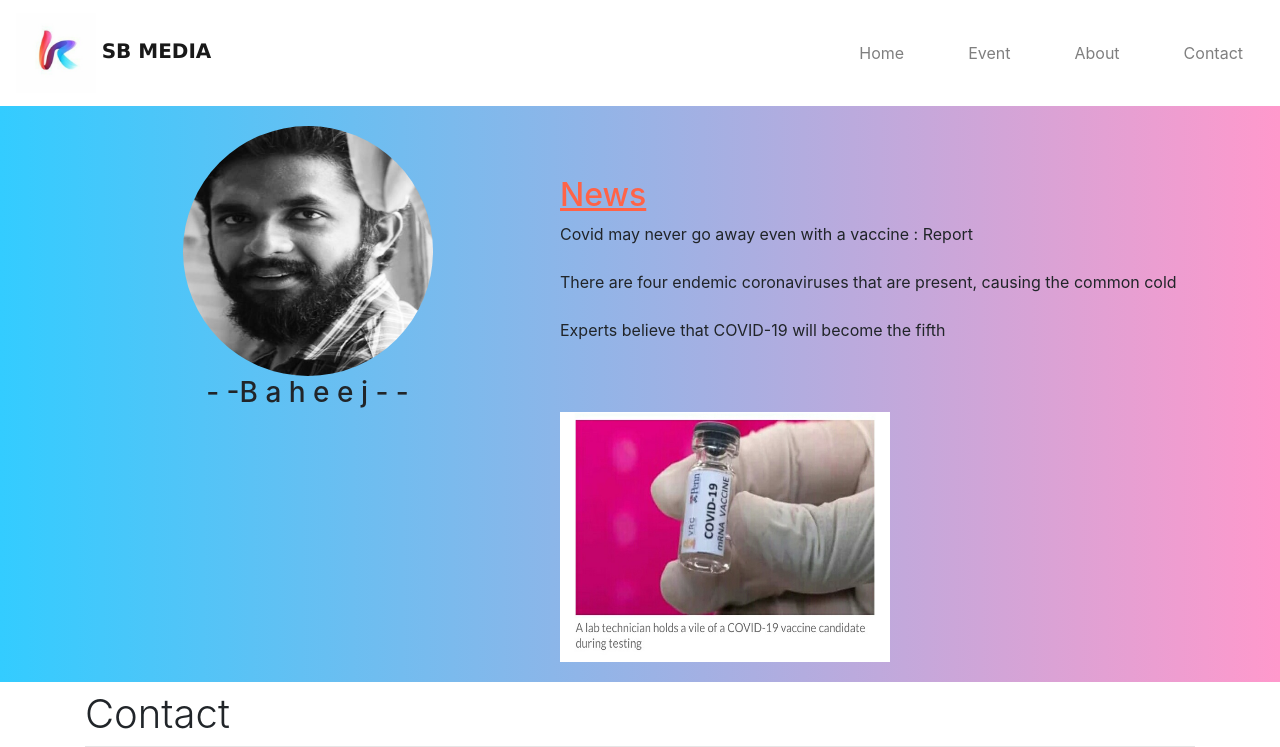
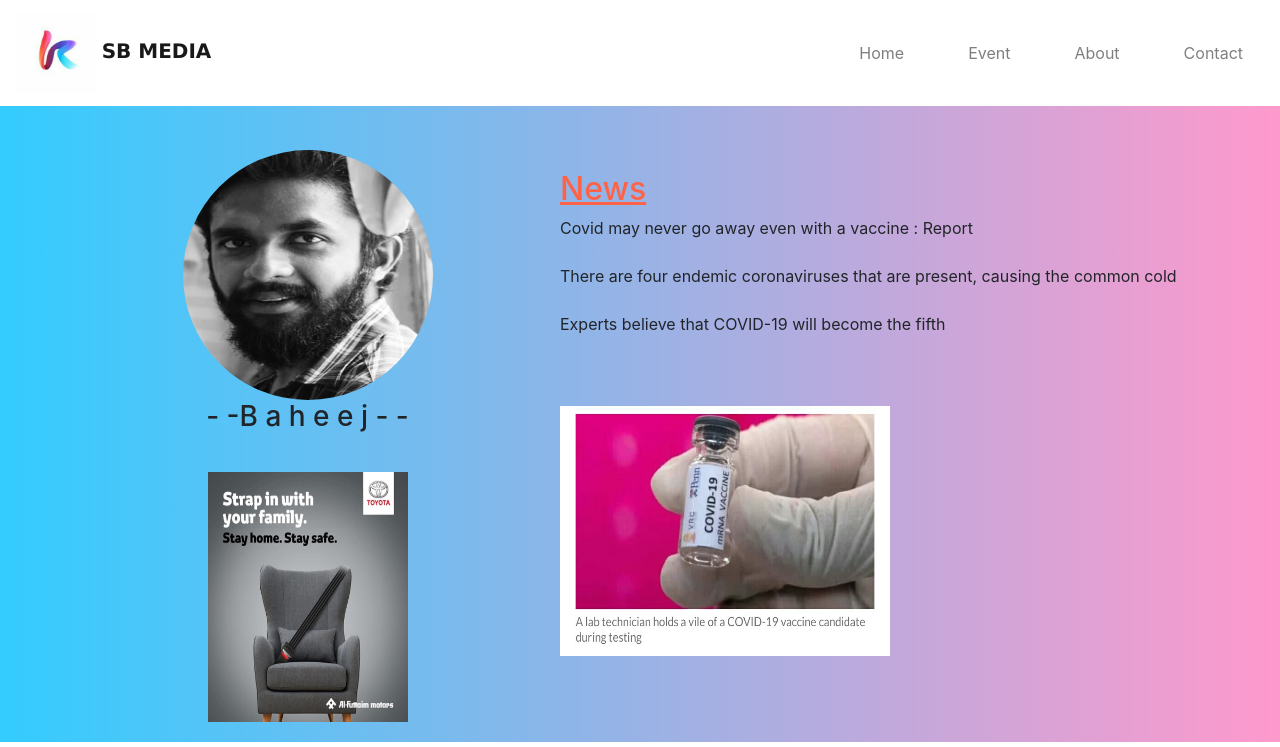
Before and after one commit to nisamozr/sbmedia, a plain HTML site: page index.html in a window 1280 px wide. Shown: the top 747 px of the page. Drawn offline with nearby package versions, Linux system fonts and the light colour scheme.

Commit message:
fist commit

```diff
--- a/index.html
+++ b/index.html
@@ -1,9 +1,10 @@
 <!DOCTYPE html>
-<html lang="en">
+<html lang="en" style="scroll-behavior: smooth;">
   <head>
     <meta charset="UTF-8" />
     <meta name="viewport" content="width=device-width, initial-scale=1.0" />
-    <title>Document</title>
+    <title>SB Media</title>
+    <link rel="icon" href="images/logo.JPG" type="image/gif" sizes="16x16">
     <link rel="stylesheet" href="style.css" />
     <link
       rel="stylesheet"
@@ -21,7 +22,7 @@
   <body>
     <!--head-->
     <section>
-      <nav class="navbar navbar-expand-lg navbar-light sticky-top">
+      <nav class="navbar navbar-expand-lg navbar-light fixed-top ">
         <a class="navbar-brand" href="#">
           <img src="images/logo.JPG" alt="" class="logo" />
           <b>SB MEDIA</b></a
@@ -66,6 +67,8 @@
         <div class="left-section col-md-5 ">
           <img src="images/he.JPG" class="rounded-circle" alt="Cinque Terre" />
           <h3>- -B a h e e j    - -</h3>
+
+          <img src="images/ad.jpeg" alt="" class="add">
         </div>
 
         <div class="col-md-7 right-section">
--- a/style.css
+++ b/style.css
@@ -1,6 +1,7 @@
 /*navbar*/
 .navbar{
     background-color: white;
+
 }
 .collapse{
     padding-left: 50%;
@@ -21,6 +22,7 @@ b{
     background: linear-gradient(to right, #33ccff 0%, #ff99cc 100%);
     min-height:500px;
     padding: 20px;
+    margin-top: 100px;
 }
 
 .rounded-circle{
@@ -30,6 +32,7 @@ b{
 }
 .left-section{
     text-align: center;
+    margin-top: 30px;
 
 }
 .right-section{
@@ -39,6 +42,14 @@ b{
     margin-top: 30px;
     width: 330px;
     height: 250px;
+  }
+  .add{
+      margin-top: 30px;
+      width: 200px;
+      height: 250px;
+  }
+  .add:hover{
+      zoom: 1;
   }
   u{
       color: tomato;
```
Also changed, not shown: images/ad.jpeg (added).
